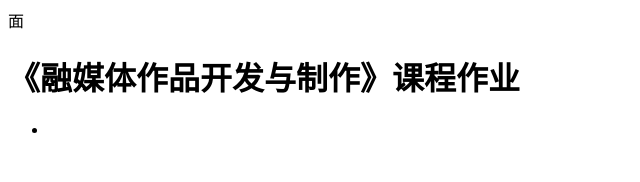
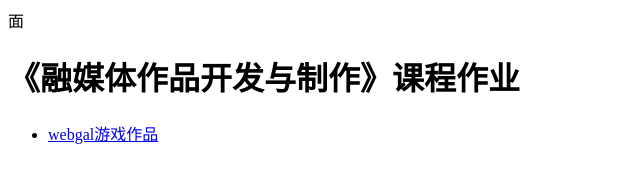
Before and after one commit to Rio-2024/Riorio, a plain HTML site: page index.html in a window 1280 px wide. Shown: the whole page, without its empty margins (0-640 px from the left). Drawn offline with Linux system fonts and the light colour scheme.

Commit message:
第次作

```diff
--- a/index.html
+++ b/index.html
@@ -9,6 +9,6 @@
 </body>
 <h1> 《融媒体作品开发与制作》课程作业</h1>
 <ul>
-<li><a href="C:\Users\Rio-2024\Desktop\Riorio\web\game\index.html"</li>
+<li><a href="web/index.html">webgal游戏作品</a></li>
 </ul>
 </html>
```
